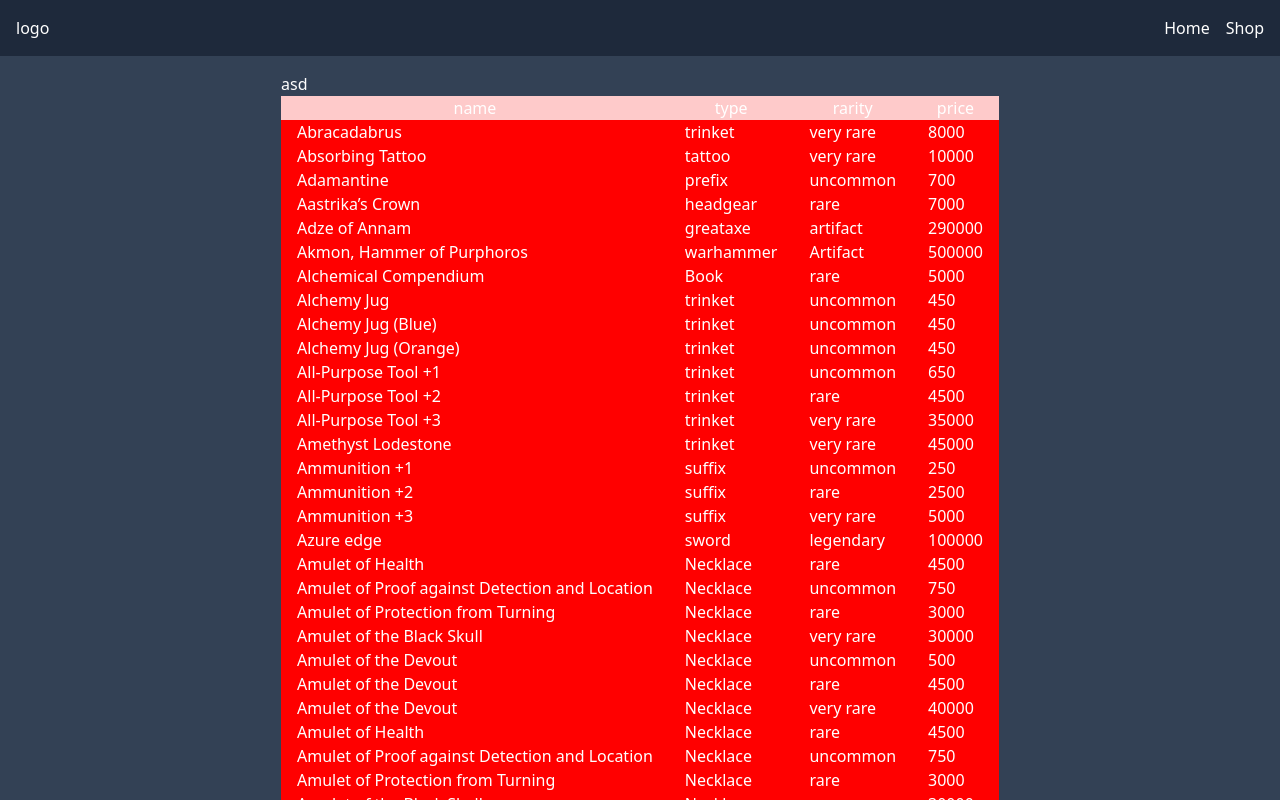
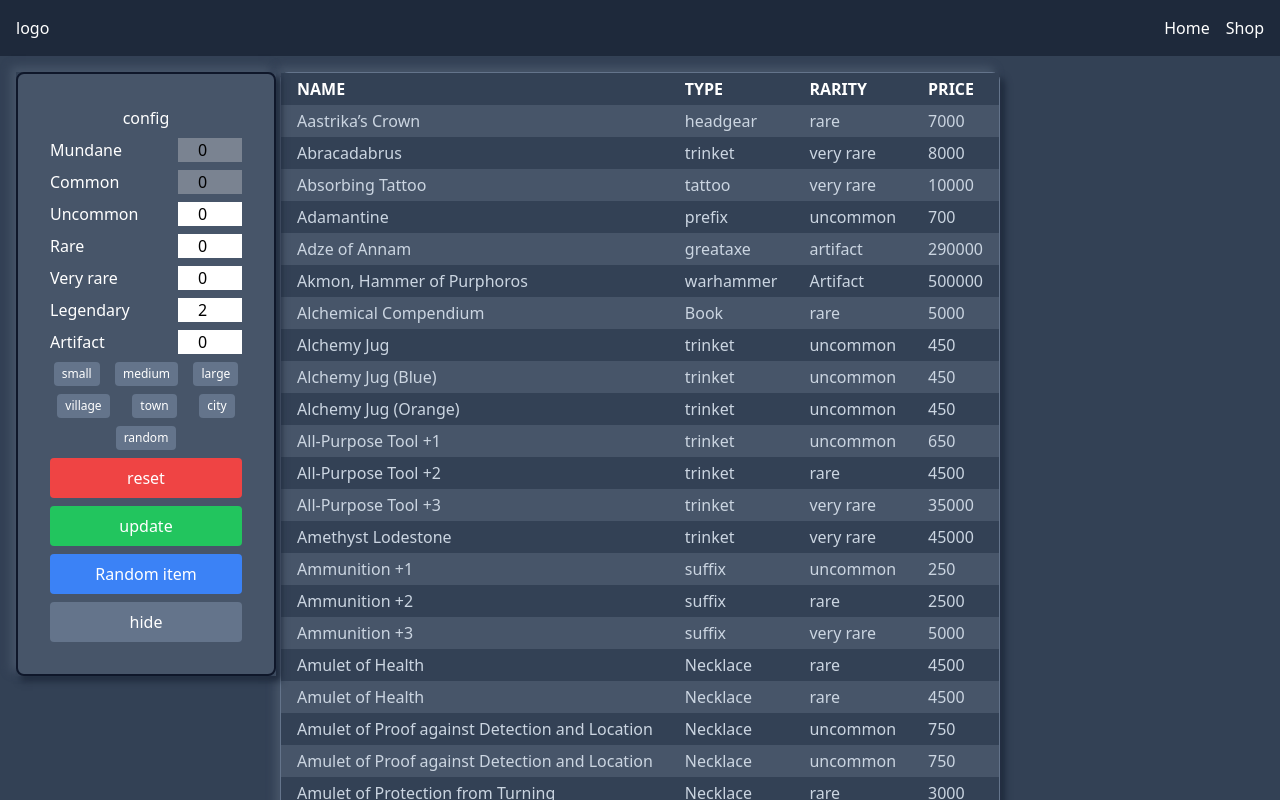
Before and after one commit to kunkristoffer/dnd-generate-store, a Nuxt app: page /shop in a window 1280 px wide. Shown: the top 800 px of the page. Built offline with nearby package versions, Linux system fonts and the light colour scheme.

Commit message:
added list view and filters for dnditems

```diff
--- a/components/items/list/Index.vue
+++ b/components/items/list/Index.vue
@@ -2,27 +2,31 @@
   import { defineProps } from "vue";
   import type { dndItem } from "~/types/dnditem";
   const props = defineProps<{ list: Array<dndItem> }>()
+
+  const sorted = computed(() => {
+    return props.list.sort((a, b) => a.name.localeCompare(b.name))
+  })
 </script>
 
 <template>
-  <section class="table w-full [&>*:nth-child(even)]:bg-slate-500">
-    <header class="table-row bg-red-200">
-      <div class="table-cell px-4 text-center" @click="props.list.sort((a,b) => a.name.localeCompare(b.name))">name</div>
-      <div class="table-cell px-4 text-center" @click="props.list.sort((a,b) => a.type.localeCompare(b.type))">type</div>
-      <div class="table-cell px-4 text-center" @click="props.list.sort((a,b) => a.rarity.localeCompare(b.rarity))">rarity</div>
-      <div class="table-cell px-4 text-center" @click="props.list.sort((a,b) => a.price - b.price)">price</div>
+  <section class="table w-full border border-slate-500 [&>*:nth-child(even)]:bg-slate-600 rounded-lg">
+    <header class="table-row bg-slate-700 font-bold uppercase">
+      <div class="table-cell px-4 py-1">name</div>
+      <div class="table-cell px-4 py-1">type</div>
+      <div class="table-cell px-4 py-1">rarity</div>
+      <div class="table-cell px-4 py-1">price</div>
     </header>
-    <div v-for="(item, index) in props.list" :key="item.name" class="table-row test">
-      <div class="table-cell px-4">{{ item.name }}</div>
-      <div class="table-cell px-4">{{ item.type }}</div>
-      <div class="table-cell px-4">{{ item.rarity }}</div>
-      <div class="table-cell px-4">{{ item.price }}</div>
+    <div v-for="(item, index) in sorted" :key="item.name+index" class="table-row test mt-2 text-slate-300 hover:text-white hover:!bg-slate-800">
+      <div class="table-cell px-4 py-1">{{ item.name }}</div>
+      <div class="table-cell px-4 py-1">{{ item.type }}</div>
+      <div class="table-cell px-4 py-1">{{ item.rarity }}</div>
+      <div class="table-cell px-4 py-1">{{ item.price }}</div>
     </div>
   </section>
 </template>
 
 <style scoped>
-  .test {
-    background-color: red;
+  section {
+    box-shadow: -5px -5px 9px #475569, 5px 5px 7px #1e293b;
   }
 </style>
--- a/pages/shop.vue
+++ b/pages/shop.vue
@@ -1,11 +1,137 @@
 <script setup lang="ts">
 import testData from '~/assets/dnditems.json'
+import type { dndItem } from '~/types/dnditem';
+
+const dataSet = ref<dndItem[]>(testData)
+
+const showConfig = ref(true)
+const mundane = ref(0)
+const uncommon = ref(0)
+const common = ref(0)
+const rare = ref(0)
+const veryRare = ref(0)
+const legendary = ref(2)
+const artifact = ref(0)
+
+const setShopSize = (input: number[]) => {
+  mundane.value = input[0]
+  uncommon.value = input[1]
+  common.value = input[2]
+  rare.value = input[3]
+  veryRare.value = input[4]
+  legendary.value = input[5]
+  artifact.value = input[6]
+}
+const randomSize = (min:number, max:number) => {
+  return Math.floor(Math.random() * (max - min + 1) + min)
+}
+
+const updateData = () => {
+  // Copy data to avoid mutation
+  const oldData: dndItem[] = JSON.parse(JSON.stringify(testData))
+
+  // Randomize
+  const randomized: dndItem[] = oldData.map(value => ({ value, sort: Math.random() })).sort((a, b) => a.sort - b.sort).map(({ value }) => value)
+
+  // Reduce
+  const reduced = randomized.reduce<{[key: string]: dndItem[]}>((acc, cur) => {
+    const key = cur.rarity.replace(/\s/g,'').toLocaleLowerCase()
+    acc[key] = acc[key] || []
+    acc[key].push(cur)
+    return acc
+  }, {})
+
+  // trim
+  // reduced.mundane.length = mundane.value
+  // reduced.common.length = common.value
+  reduced.uncommon.length = uncommon.value
+  reduced.rare.length = rare.value
+  reduced.veryrare.length = veryRare.value
+  reduced.legendary.length = legendary.value
+  reduced.artifact.length = artifact.value
+
+  // flatten
+  const flatten = Object.values(reduced).flat()
+
+  // Replace old data
+  dataSet.value = flatten
+}
+
+const pickRandom = () => {
+  const index = randomSize(0, testData.length)
+  dataSet.value = [JSON.parse(JSON.stringify(testData[index]))]
+}
 
 </script>
 
 <template>
   <main class="relative grid place-content-center flex-1 p-4 bg-slate-700 text-white">
-    <SettingsInput />
-    <ItemsList :list="testData" />
+    <ItemsList :list="dataSet" />
+    <div id="config" class="absolute top-4 left-4">
+      <div v-if="showConfig" class="bg-slate-600 flex flex-col flex-nowrap gap-2 text-center p-8 rounded-lg border-2 border-slate-900">
+        <h1>config</h1>
+        <label class="flex justify-between">
+          Mundane
+          <input class="w-16 text-center" type="number" v-model.number="mundane" disabled>
+        </label>
+        <label class="flex justify-between">
+          Common
+          <input class="w-16 text-center" type="number" v-model.number="common" disabled>
+        </label>
+        <label class="flex justify-between">
+          Uncommon
+          <input class="w-16 text-center" type="number" v-model.number="uncommon">
+        </label>
+        <label class="flex justify-between">
+          Rare
+          <input class="w-16 text-center" type="number" v-model.number="rare">
+        </label>
+        <label class="flex justify-between">
+          Very rare
+          <input class="w-16 text-center" type="number" v-model.number="veryRare">
+        </label>
+        <label class="flex justify-between">
+          Legendary
+          <input class="w-16 text-center" type="number" v-model.number="legendary">
+        </label>
+        <label class="flex justify-between">
+          Artifact
+          <input class="w-16 text-center" type="number" v-model.number="artifact">
+        </label>
+        <div class="flex justify-around gap-2 flex-wrap max-w-48 text-xs">
+          <button class="px-2 py-1 rounded bg-slate-500 hover:bg-slate-400 active:scale-105" @click="setShopSize([4,2,1,0,0,0,0])">small</button>
+          <button class="px-2 py-1 rounded bg-slate-500 hover:bg-slate-400 active:scale-105" @click="setShopSize([6,5,3,1,0,0,0])">medium</button>
+          <button class="px-2 py-1 rounded bg-slate-500 hover:bg-slate-400 active:scale-105" @click="setShopSize([12,9,7,5,1,1,0])">large</button>
+          <button class="px-2 py-1 rounded bg-slate-500 hover:bg-slate-400 active:scale-105" @click="setShopSize([21,12,12,5,3,2,0])">village</button>
+          <button class="px-2 py-1 rounded bg-slate-500 hover:bg-slate-400 active:scale-105" @click="setShopSize([32,22,18,5,6,3,0])">town</button>
+          <button class="px-2 py-1 rounded bg-slate-500 hover:bg-slate-400 active:scale-105" @click="setShopSize([40,30,20,10,7,5,0])">city</button>
+          <button class="px-2 py-1 rounded bg-slate-500 hover:bg-slate-400 active:scale-105" @click="setShopSize([randomSize(10, 30),randomSize(10, 20),randomSize(5, 15),randomSize(0, 10),randomSize(0, 3),randomSize(0, 1),randomSize(0, 1)])">random</button>
+        </div>
+        <button class="p-2 rounded bg-red-500 hover:bg-red-400 active:scale-105" @click="setShopSize([0,0,0,0,0,0,0])">
+          reset
+        </button>
+        <button class="p-2 rounded bg-green-500 hover:bg-green-400 active:scale-105" @click.prevent="updateData">
+          update
+        </button>
+        <button class="p-2 rounded bg-blue-500 hover:bg-blue-400 active:scale-105" @click.prevent="pickRandom">
+          Random item
+        </button>
+        <button class="p-2 rounded bg-slate-500 hover:bg-slate-400" @click="showConfig = false">
+          hide
+        </button>
+      </div>
+      <button v-if="!showConfig" class="px-2 aspect-square rounded-full bg-slate-500 hover:bg-slate-400" @click="showConfig = true">
+        >
+      </button>
+    </div>
   </main>
 </template>
+
+<style scoped>
+  input {
+    color: black;
+  }
+  #config {
+    box-shadow: -5px -5px 9px #475569, 5px 5px 7px #1e293b;
+  }
+</style>
```
